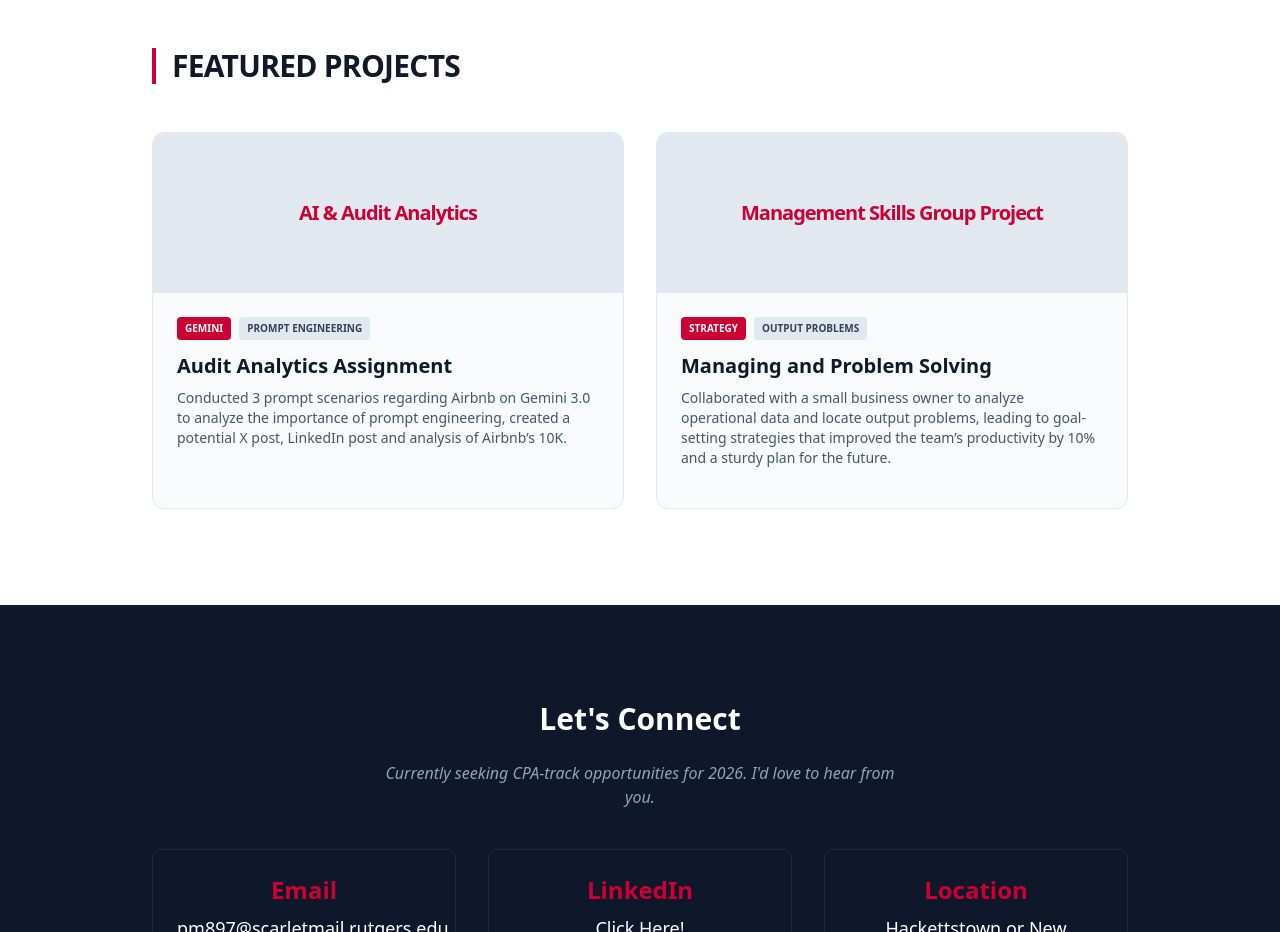
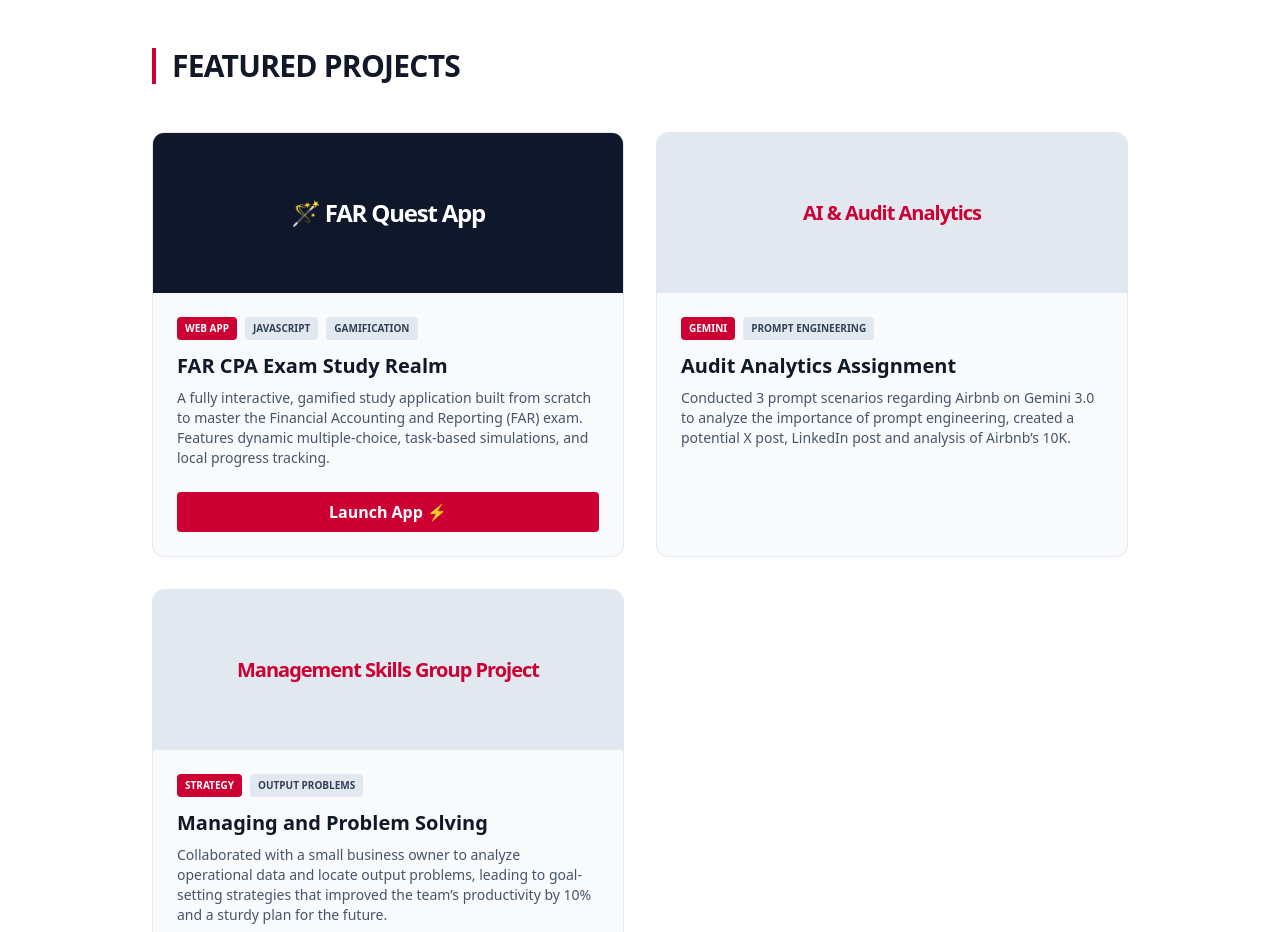
Before and after one commit to pm897/pm897.github.io, a plain HTML site: page index.html in a window 1280 px wide. Shown: the part 1900-2832 px from the top of the page. Drawn offline with nearby package versions, Linux system fonts and the light colour scheme.

Commit message:
Add files via upload

```diff
--- a/index.html
+++ b/index.html
@@ -136,7 +136,23 @@ Led food drives and attended events from other churches, while also assisting lo
             <h2 class="text-3xl font-bold mb-12 border-l-4 border-rutgersScarlet pl-4 uppercase tracking-tight">Featured Projects</h2>
 
             <div class="grid grid-cols-1 md:grid-cols-2 gap-8">
-
+                <div class="group overflow-hidden rounded-xl bg-slate-50 border border-slate-200 hover:border-rutgersScarlet transition-all duration-300 flex flex-col">
+                    <div class="h-40 bg-slate-900 flex items-center justify-center">
+                        <span class="text-white font-bold tracking-tighter text-2xl flex items-center gap-2">🪄 FAR Quest App</span>
+                    </div>
+                    <div class="p-6 flex flex-col flex-grow">
+                        <div class="flex gap-2 mb-3">
+                            <span class="text-[10px] font-bold uppercase bg-rutgersScarlet text-white px-2 py-1 rounded">Web App</span>
+                            <span class="text-[10px] font-bold uppercase bg-slate-200 text-slate-700 px-2 py-1 rounded">JavaScript</span>
+                            <span class="text-[10px] font-bold uppercase bg-slate-200 text-slate-700 px-2 py-1 rounded">Gamification</span>
+                        </div>
+                    <h3 class="text-xl font-bold mb-2 group-hover:text-rutgersScarlet transition-colors">FAR CPA Exam Study Realm</h3>
+                    <p class="text-slate-600 text-sm mb-6 flex-grow">
+            A fully interactive, gamified study application built from scratch to master the Financial Accounting and Reporting (FAR) exam. Features dynamic multiple-choice, task-based simulations, and local progress tracking.
+                    </p>
+                    <a href="Assets/FAR-Study-App/index.html" class="inline-block text-center bg-rutgersScarlet text-white font-bold py-2 px-4 rounded hover:bg-red-700 transition">Launch App ⚡</a>
+                </div>
+            </div>
                 <div class="group overflow-hidden rounded-xl bg-slate-50 border border-slate-200 hover:border-rutgersScarlet transition-all duration-300">
                     <div class="h-40 bg-slate-200 flex items-center justify-center">
                         <span class="text-rutgersScarlet font-bold tracking-tighter text-xl">AI & Audit Analytics</span>
```
